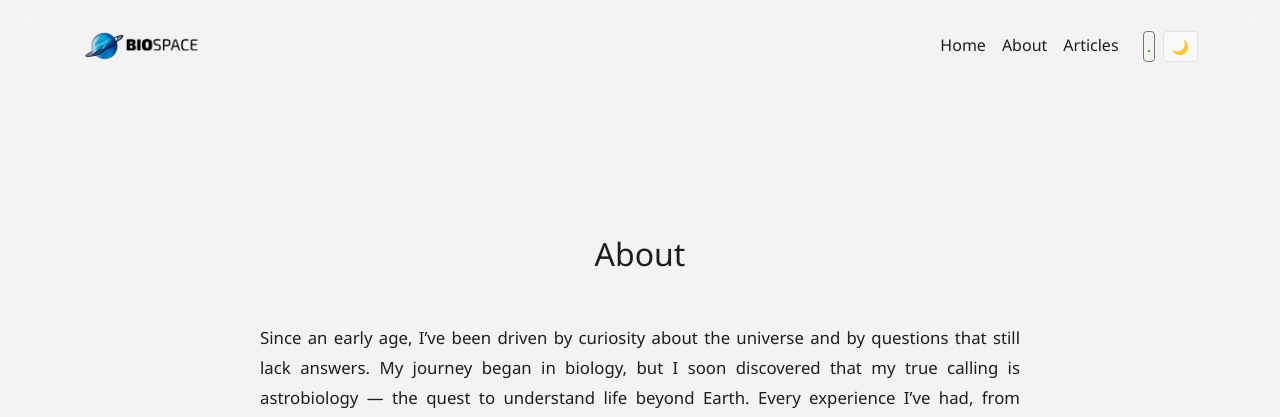
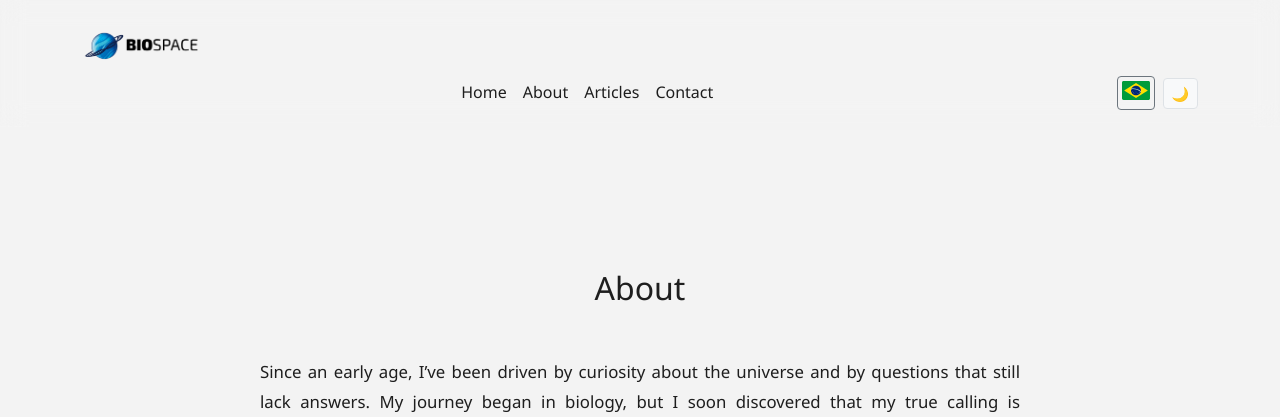
Before and after one commit to renaanc/biospace, a Django app: page /en/about/ in a window 1280 px wide. Shown: the top 417 px of the page. Run offline with Django 5.2, Linux system fonts and the light colour scheme; some libraries are stand-ins or nearby versions.

Commit message:
update base.html2

```diff
--- a/templates/core/base.html
+++ b/templates/core/base.html
@@ -28,20 +28,21 @@
 <header class="site-header py-3">
   <div class="container d-flex align-items-center justify-content-between flex-wrap">
 
-    <a href="/" class="d-flex align-items-center gap-2 text-decoration-none">
-      <img src="{% static 'images/logo-placeholder.png' %}" alt="Logo" class="logo-img logo-light" height="60">
-      <img src="{% static 'images/logo-placeholder-dark.png' %}" alt="Logo" class="logo-img logo-dark" height="60">
-    </a>
+    <div class="d-flex align-items-center gap-2">
+      <a href="/" class="site-logo d-flex align-items-center">
+        <img src="{% static 'images/logo-placeholder.png' %}" alt="Biospace logo" class="logo-img logo-light" height="70">
+        <img src="{% static 'images/logo-placeholder-dark.png' %}" alt="Biospace logo" class="logo-img logo-dark" height="70">
+      </a>
+    </div>
 
-    <div class="d-flex align-items-center gap-2 gap-md-4">
+    <nav class="d-flex align-items-center gap-2 gap-md-4 ms-auto">
 
-      <nav class="d-none d-lg-flex">
-        <ul class="d-flex list-unstyled mb-0 gap-3">
-          <li><a href="/" class="text-decoration-none">{% trans "Home" %}</a></li>
-          <li><a href="/about" class="text-decoration-none">{% trans "About" %}</a></li>
-          <li><a href="{% url 'articles:article_list' %}" class="text-decoration-none">{% trans "Articles" %}</a></li>
-        </ul>
-      </nav>
+      <ul class="d-flex list-unstyled mb-0 gap-3 flex-wrap justify-content-end">
+        <li><a href="/" class="text-decoration-none">{% trans "Home" %}</a></li>
+        <li><a href="/about" class="text-decoration-none">{% trans "About" %}</a></li>
+        <li><a href="{% url 'articles:article_list' %}" class="text-decoration-none">{% trans "Articles" %}</a></li>
+        <li><a href="/contact" class="text-decoration-none">{% trans "Contact" %}</a></li>
+      </ul>
 
       <div class="d-flex align-items-center gap-2">
         <form action="{% url 'set_language' %}" method="post" class="m-0">
@@ -50,22 +51,21 @@
           {% if request.LANGUAGE_CODE == 'pt-br' or request.LANGUAGE_CODE == 'pt_BR' %}
             <input type="hidden" name="language" value="en">
             <button type="submit" class="btn btn-outline-secondary btn-sm p-1">
-              <img src="{% static 'flags/united-states-flag-icon.svg' %}" width="24">
+              <img src="{% static 'flags/united-states-flag-icon.svg' %}" width="28">
             </button>
           {% else %}
             <input type="hidden" name="language" value="pt-br">
             <button type="submit" class="btn btn-outline-secondary btn-sm p-1">
-              <img src="{% static 'flags/brazil-flag-icon.svg' %}" width="24">
+              <img src="{% static 'flags/brazil-flag-icon.svg' %}" width="28">
             </button>
           {% endif %}
         </form>
 
         <button id="theme-toggle" class="btn btn-light btn-sm border">🌙</button>
       </div>
-    </div>
+    </nav>
 
   </div> </header>
-
 
 <main>
   {% block content %}{% endblock %}
```
